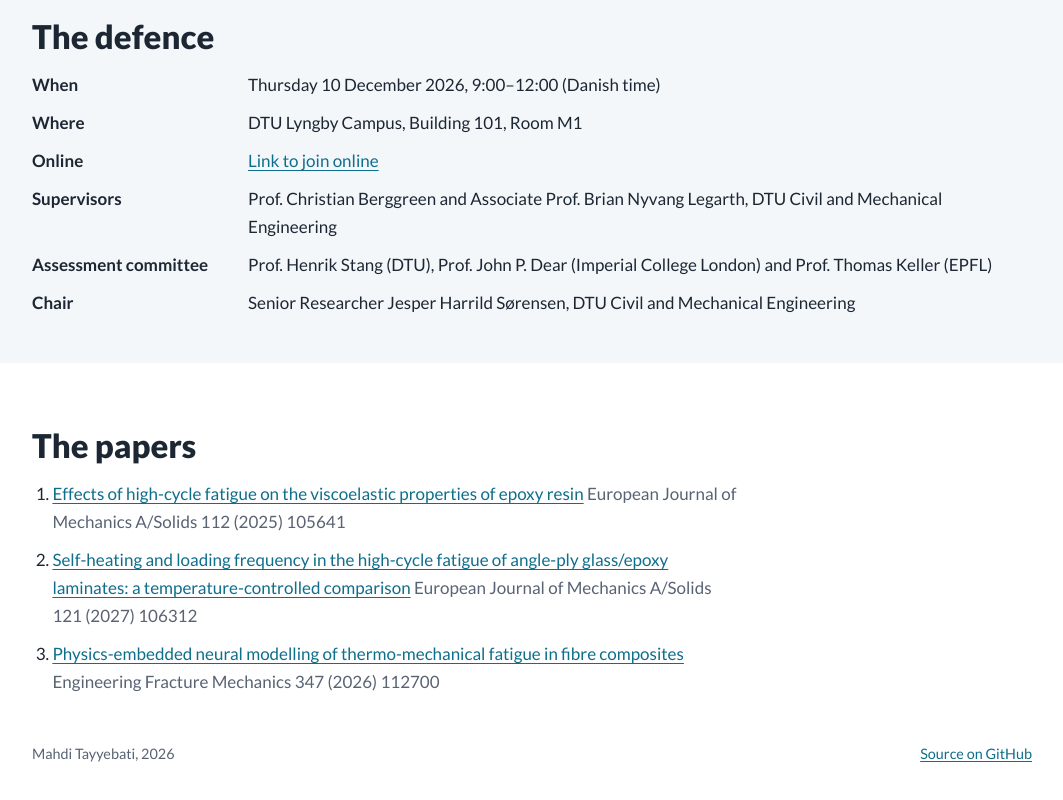
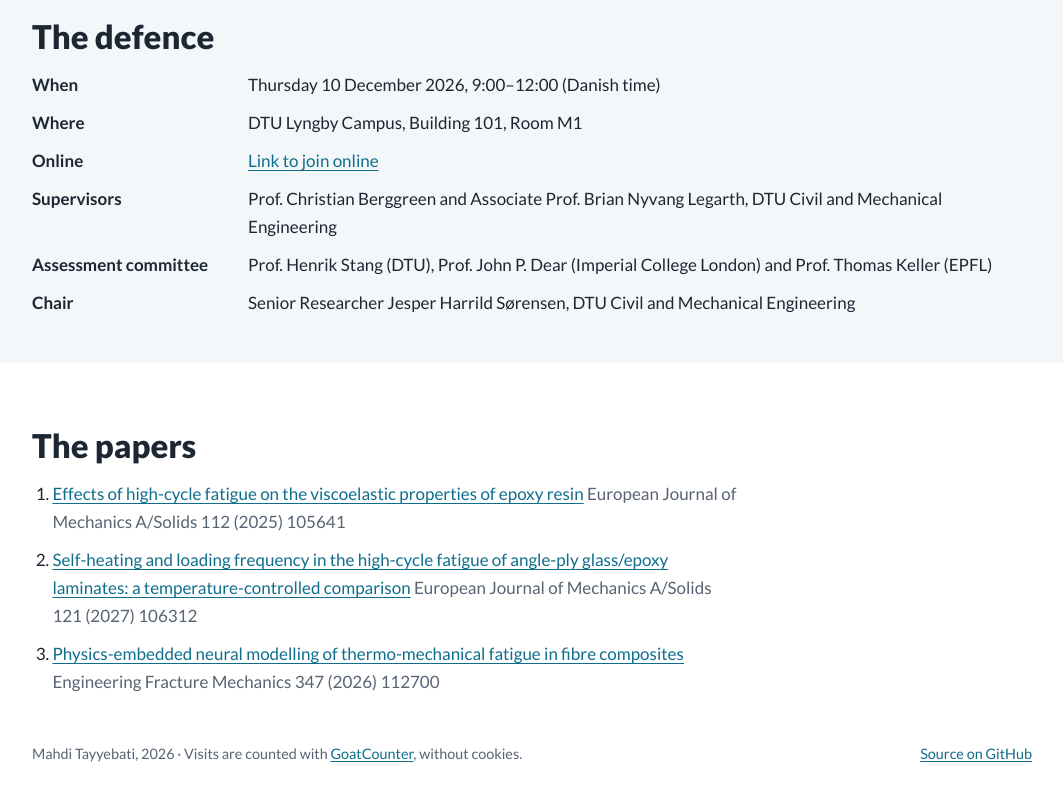
Before and after one commit to MahdiTBT/phd-summary, a plain HTML site: page index.html in a window 1280 px wide. Shown: the part 3258-4058 px from the top of the page, without its empty margins (108-1171 px from the left). Drawn offline with Linux system fonts and the light colour scheme.

Commit message:
Add GoatCounter visit counter

```diff
--- a/index.html
+++ b/index.html
@@ -231,7 +231,7 @@ footer .wrap { display: flex; flex-wrap: wrap; justify-content: space-between; g
   </section>
 </main>
 
-<footer><div class="wrap"><span>Mahdi Tayyebati, 2026</span><a href="https://github.com/MahdiTBT/phd-summary">Source on GitHub</a></div></footer>
+<footer><div class="wrap"><span>Mahdi Tayyebati, 2026 &middot; Visits are counted with <a href="https://www.goatcounter.com/">GoatCounter</a>, without cookies.</span><a href="https://github.com/MahdiTBT/phd-summary">Source on GitHub</a></div></footer>
 <script>
 (function () {
   var farm = document.querySelector('.farm');
@@ -249,5 +249,6 @@ footer .wrap { display: flex; flex-wrap: wrap; justify-content: space-between; g
   }, 250);
 })();
 </script>
+<script data-goatcounter="https://mahdi-phd.goatcounter.com/count" async src="https://gc.zgo.at/count.js"></script>
 </body>
 </html>
```
